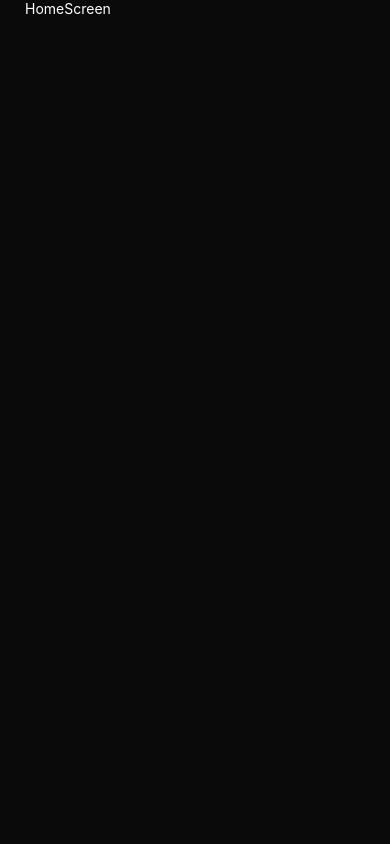
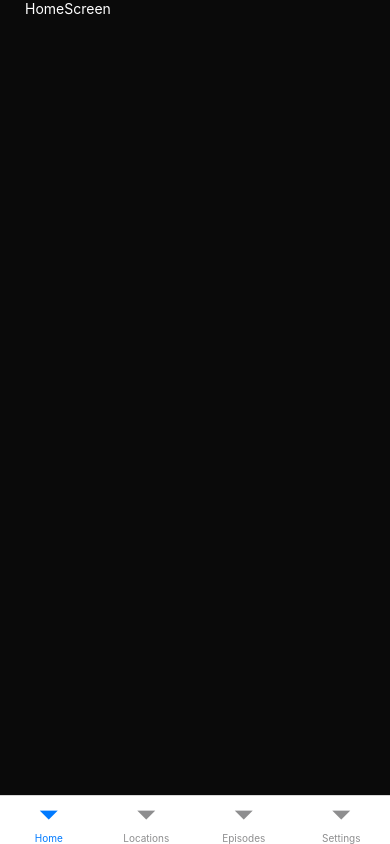
Before and after one commit to crucial-sub/RnM-navigator, a React Native app: screen /BottomTabs in a window 390 px wide. Before the commit this address had no page. Built offline with nearby package versions, Linux system fonts and the light colour scheme.

Commit message:
Bottom Tabs Navigator 설정

```diff
--- /dev/null
+++ b/src/navigation/BottomTabsNavigator.tsx
@@ -0,0 +1,23 @@
+import {createBottomTabNavigator} from '@react-navigation/bottom-tabs';
+import React from 'react';
+import HomeScreen from '../screens/HomeScreen';
+import LocationsScreen from '../screens/LocationsScreen';
+import EpisodesScreen from '../screens/EpisodesScreen';
+import SettingsScreen from '../screens/SettingsScreen';
+
+const BottomTab = createBottomTabNavigator();
+
+const BottomTabsNavigator = () => {
+  return (
+    <BottomTab.Navigator
+      screenOptions={{headerShown: false}}
+      initialRouteName="Home">
+      <BottomTab.Screen name="Home" component={HomeScreen} />
+      <BottomTab.Screen name="Locations" component={LocationsScreen} />
+      <BottomTab.Screen name="Episodes" component={EpisodesScreen} />
+      <BottomTab.Screen name="Settings" component={SettingsScreen} />
+    </BottomTab.Navigator>
+  );
+};
+
+export default BottomTabsNavigator;
--- a/src/navigation/MainStackNavigator.tsx
+++ b/src/navigation/MainStackNavigator.tsx
@@ -2,15 +2,14 @@ import {createStackNavigator} from '@react-navigation/stack';
 import React from 'react';
 import {StyleSheet} from 'react-native';
 import HomeScreen from '../screens/HomeScreen';
+import BottomTabsNavigator from './BottomTabsNavigator';
 
 const MainStack = createStackNavigator();
 
 const MainStackNavigator = () => {
   return (
-    <MainStack.Navigator
-      screenOptions={{headerShown: false}}
-      initialRouteName="Main">
-      <MainStack.Screen name="Home" component={HomeScreen} />
+    <MainStack.Navigator screenOptions={{headerShown: false}}>
+      <MainStack.Screen name="BottomTabs" component={BottomTabsNavigator} />
     </MainStack.Navigator>
   );
 };
--- /dev/null
+++ b/src/screens/EpisodesScreen.tsx
@@ -0,0 +1,14 @@
+import {StyleSheet, Text, View} from 'react-native';
+import React from 'react';
+
+const EpisodesScreen = () => {
+  return (
+    <View>
+      <Text>EpisodesScreen</Text>
+    </View>
+  );
+};
+
+export default EpisodesScreen;
+
+const styles = StyleSheet.create({});
--- /dev/null
+++ b/src/screens/LocationsScreen.tsx
@@ -0,0 +1,14 @@
+import {StyleSheet, Text, View} from 'react-native';
+import React from 'react';
+
+const LocationsScreen = () => {
+  return (
+    <View>
+      <Text>LocationsScreen</Text>
+    </View>
+  );
+};
+
+export default LocationsScreen;
+
+const styles = StyleSheet.create({});
--- /dev/null
+++ b/src/screens/SettingsScreen.tsx
@@ -0,0 +1,14 @@
+import {StyleSheet, Text, View} from 'react-native';
+import React from 'react';
+
+const SettingsScreen = () => {
+  return (
+    <View>
+      <Text>SettingsScreen</Text>
+    </View>
+  );
+};
+
+export default SettingsScreen;
+
+const styles = StyleSheet.create({});
```
